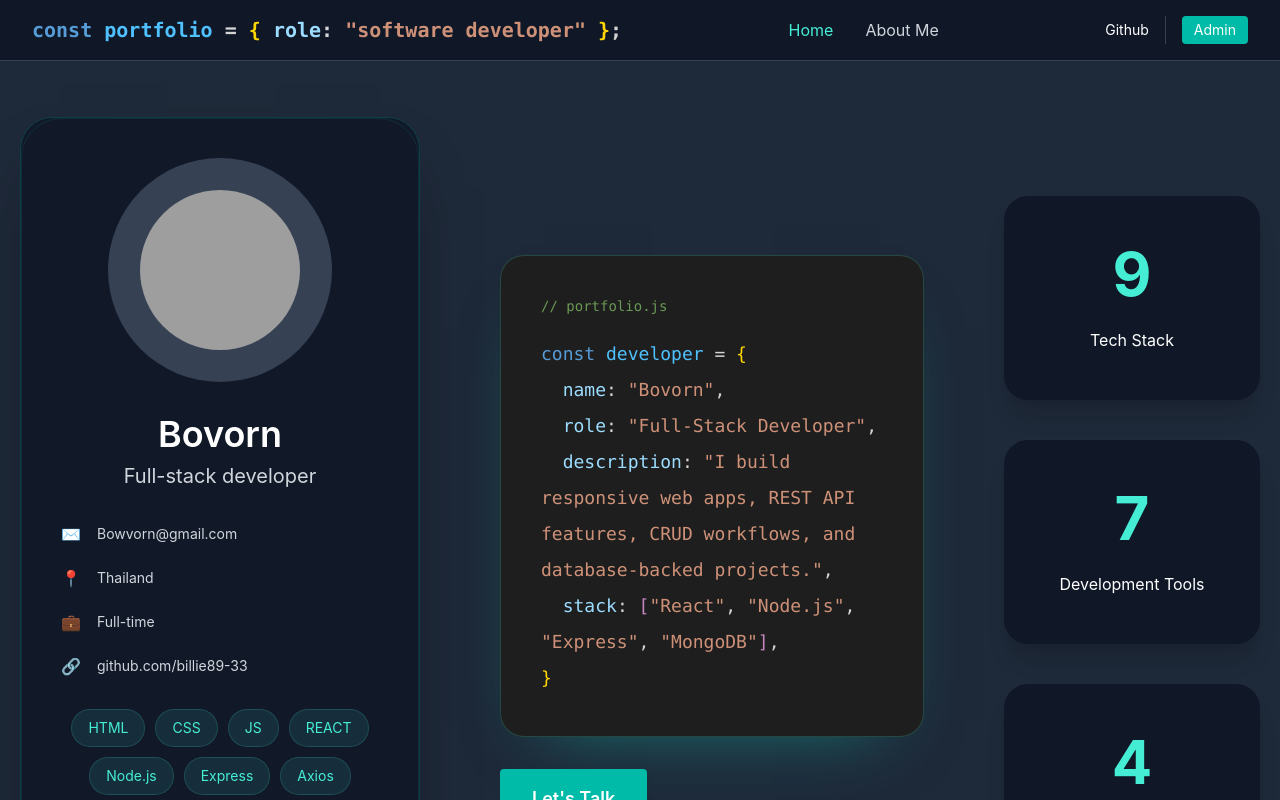
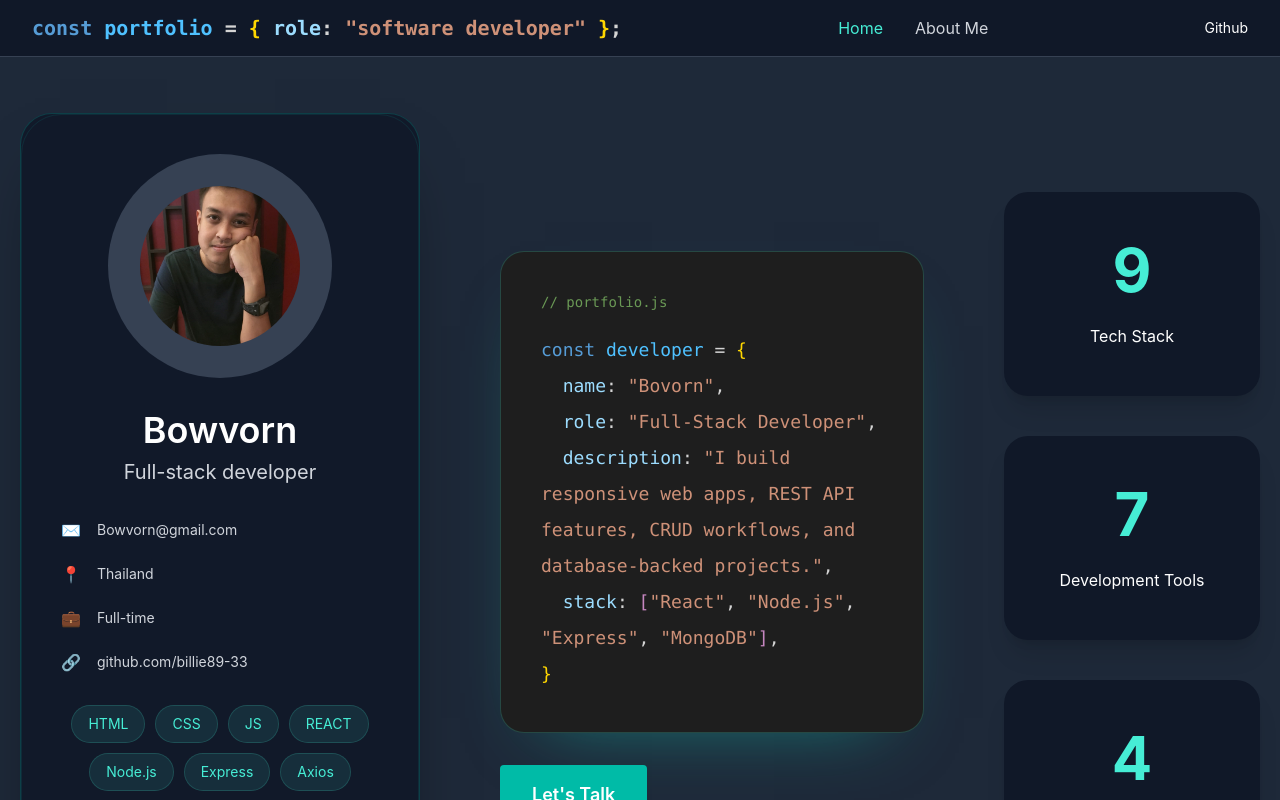
Before and after one commit to billie89-33/Portfolio, a React (Vite) app: page / in a window 1280 px wide. Shown: the top 800 px of the page. Built offline with nearby package versions, Linux system fonts and the light colour scheme; grey boxes are pictures that could not be loaded.

Commit message:
chore: add missing assets and update project files

```diff
--- a/src/components/Navbar.jsx
+++ b/src/components/Navbar.jsx
@@ -1,10 +1,7 @@
 import React from 'react'
 import { NavLink } from 'react-router-dom'
-import useAuth from '../hooks/useAuth'
 
 export default function Navbar() {
-  const auth = useAuth()
-
   return (
     <header className="w-full border-b border-gray-700 bg-gray-900 text-white">
       <div className="flex w-full flex-col gap-4 px-4 py-4 sm:px-6 lg:flex-row lg:items-center lg:justify-between lg:px-8">
@@ -30,20 +27,6 @@ export default function Navbar() {
 
         <div className="flex flex-wrap items-center justify-center gap-4 lg:justify-end">
           <a href="https://github.com/billie89-33" target="_blank" rel="noreferrer" className="text-sm hover:text-teal-300">Github</a>
-
-          <div className="flex items-center gap-2 border-l border-gray-700 pl-4">
-            {auth?.isAdmin ? (
-              <NavLink to="/admin" className="px-3 py-1 bg-gray-800 rounded text-sm hover:bg-gray-700">Admin</NavLink>
-            ) : null}
-
-            <button
-              onClick={() => auth?.toggleAdmin && auth.toggleAdmin()}
-              className="px-3 py-1 bg-teal-500 text-white rounded text-sm hover:bg-teal-600"
-              title="Toggle admin (dev)"
-            >
-              {auth?.isAdmin ? 'User' : 'Admin'}
-            </button>
-          </div>
         </div>
       </div>
     </header>
--- a/src/components/features/Home/HeroBanner.jsx
+++ b/src/components/features/Home/HeroBanner.jsx
@@ -1,4 +1,4 @@
-import React from 'react'
+
 import avatarImg from '../../../assets/35362295_1828678877178722_6936296256608141312_n.jpg'
 
 export default function HeroBanner() {
@@ -10,7 +10,7 @@ export default function HeroBanner() {
           <div className="relative mb-6 flex h-40 w-40 items-center justify-center rounded-full bg-gray-700 sm:mb-8 sm:h-56 sm:w-56">
             <img src={avatarImg} alt="Bovorn avatar" className="h-28 w-28 rounded-full object-cover sm:h-40 sm:w-40" />
           </div>
-          <h3 className="relative text-3xl font-semibold sm:text-4xl">Bovorn</h3>
+          <h3 className="relative text-3xl font-semibold sm:text-4xl">Bowvorn</h3>
           <p className="relative mb-6 mt-2 text-lg text-gray-300 sm:mb-8 sm:text-xl">Full-stack developer</p>
 
           <div className="relative w-full space-y-5 text-left">
--- a/src/layouts/AdminLayout.jsx
+++ /dev/null
@@ -1,28 +0,0 @@
-import React from 'react'
-import { Outlet, NavLink } from 'react-router-dom'
-import useAuth from '../hooks/useAuth'
-
-export default function AdminLayout() {
-  const auth = useAuth()
-
-  return (
-    <div className="min-h-screen bg-gray-100 text-gray-900">
-      <header className="w-full bg-gray-800 text-white">
-        <div className="max-w-6xl mx-auto flex items-center justify-between p-4">
-          <div className="flex items-center gap-4">
-            <NavLink to="/admin" className="text-xl font-bold">Admin Panel</NavLink>
-          </div>
-
-          <div className="flex items-center gap-4">
-            <span className="text-sm">Signed in as <strong>{auth?.user?.email}</strong></span>
-            <NavLink to="/" className="px-3 py-1 bg-teal-500 rounded text-white">Go to Site</NavLink>
-          </div>
-        </div>
-      </header>
-
-      <div className="max-w-6xl mx-auto p-6">
-        <Outlet />
-      </div>
-    </div>
-  )
-}
--- a/src/layouts/UserLayout.jsx
+++ b/src/layouts/MainLayout.jsx
@@ -2,7 +2,7 @@ import React from 'react'
 import { Outlet } from 'react-router-dom'
 import Navbar from '../components/Navbar'
 
-export default function UserLayout() {
+export default function MainLayout() {
   return (
     <div className="min-h-screen bg-white text-gray-900">
       <Navbar />
--- /dev/null
+++ b/src/pages/HomePage.jsx
@@ -0,0 +1,16 @@
+import React from 'react'
+import HeroBanner from '../components/features/Home/HeroBanner'
+import ProgrammingLanguage from '../components/features/Home/ProgrammingLanguage'
+import DevelopmentTools from '../components/features/Home/DevelopmentTools'
+import FeaturedProject from '../components/features/Home/FeaturedProject'
+
+export default function HomePage() {
+  return (
+    <div>
+      <HeroBanner />
+      <ProgrammingLanguage />
+      <DevelopmentTools />
+      <FeaturedProject />
+    </div>
+  )
+}
--- a/src/pages/admin/DashboardPage.jsx
+++ /dev/null
@@ -1,10 +0,0 @@
-import React from 'react'
-
-export default function DashboardPage() {
-  return (
-    <section>
-      <h1 className="text-3xl font-bold mb-4">Admin Dashboard</h1>
-      <p className="text-gray-700">Simple admin area. Manage content and view stats here.</p>
-    </section>
-  )
-}
--- a/src/pages/user/HomePage.jsx
+++ /dev/null
@@ -1,16 +0,0 @@
-import React from 'react'
-import HeroBanner from '../../components/features/Home/HeroBanner'
-import ProgrammingLanguage from '../../components/features/Home/ProgrammingLanguage'
-import DevelopmentTools from '../../components/features/Home/DevelopmentTools'
-import FeaturedProject from '../../components/features/Home/FeaturedProject'
-
-export default function HomePage() {
-  return (
-    <div>
-      <HeroBanner />
-      <ProgrammingLanguage />
-      <DevelopmentTools />
-      <FeaturedProject />
-    </div>
-  )
-}
--- a/src/routes/AppRouter.jsx
+++ b/src/routes/AppRouter.jsx
@@ -1,35 +1,21 @@
 import React from 'react'
 import { createBrowserRouter } from 'react-router-dom'
-import UserLayout from '../layouts/UserLayout'
-import AdminLayout from '../layouts/AdminLayout'
-import HomePage from '../pages/user/HomePage'
-import AboutMePage from '../pages/user/AboutMePage'
-import DashboardPage from '../pages/admin/DashboardPage'
-import ProtectedRoute from './ProtectedRoute'
+import MainLayout from '../layouts/MainLayout'
+import HomePage from '../pages/HomePage'
+import AboutMePage from '../pages/AboutMePage'
 
 const router = createBrowserRouter([
   {
     path: '/',
-    element: <UserLayout />,
+    element: <MainLayout />,
     children: [
       { index: true, element: <HomePage /> },
       { path: 'about-me', element: <AboutMePage /> },
     ],
   },
   {
-    path: '/admin',
-    element: (
-      <ProtectedRoute allowedRoles={[ 'admin' ]}>
-        <AdminLayout />
-      </ProtectedRoute>
-    ),
-    children: [
-      { index: true, element: <DashboardPage /> },
-    ],
-  },
-  {
     path: '*',
-    element: <UserLayout />,
+    element: <MainLayout />,
   },
 ])
 
```
Also changed, not shown: src/assets/35362295_1828678877178722_6936296256608141312_n.jpg (added), src/pages/AboutMePage.jsx (renamed from src/pages/user/AboutMePage.jsx).
